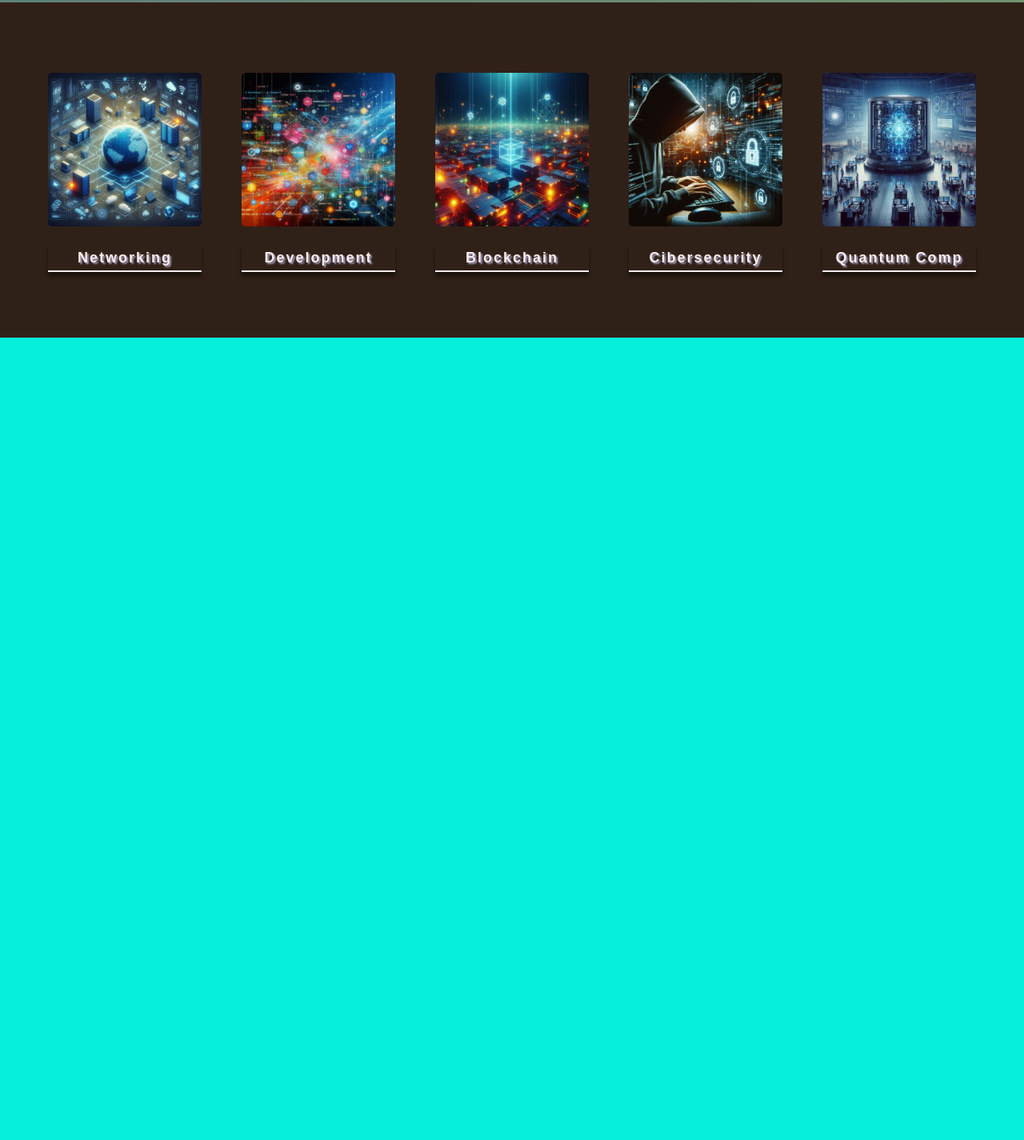
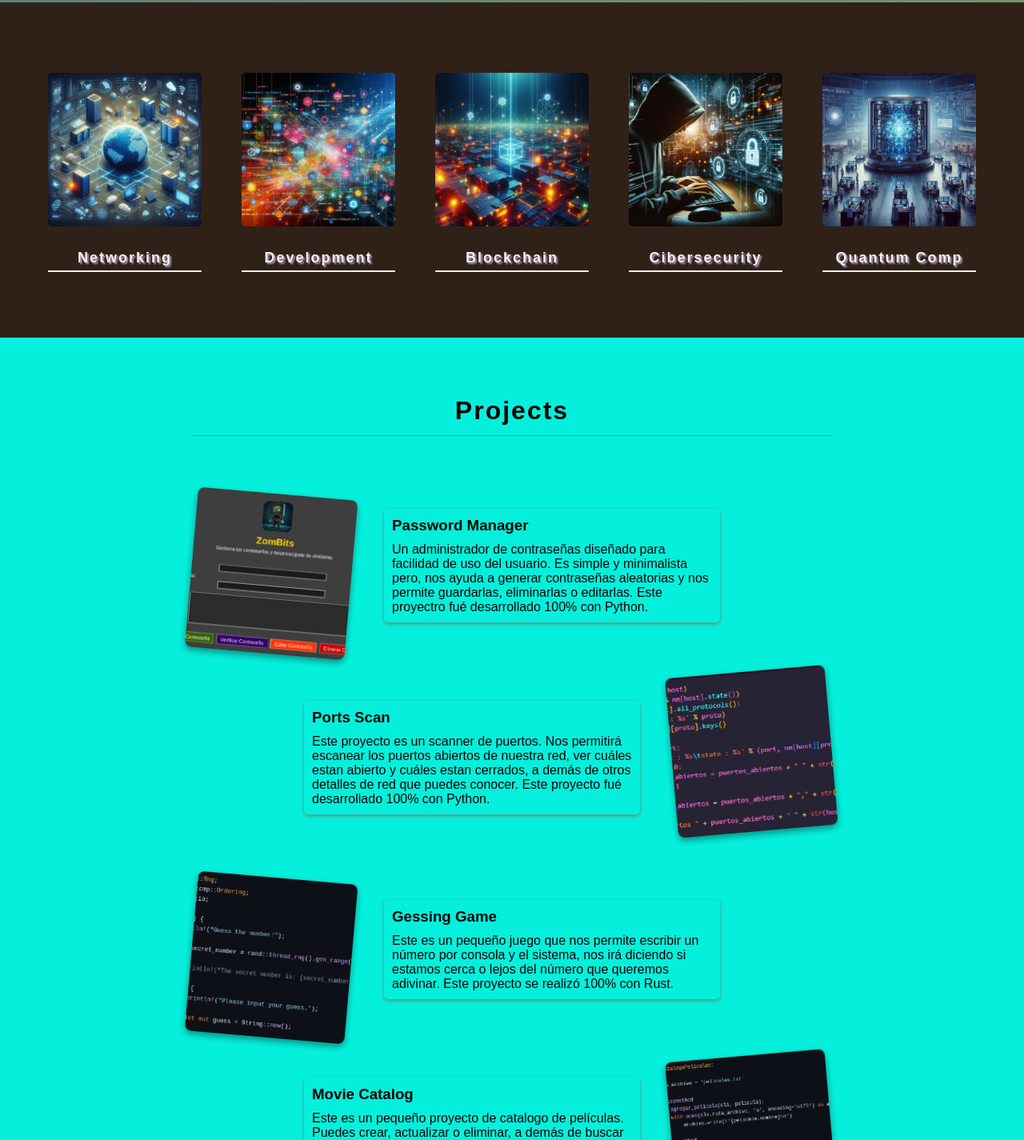
Before and after one commit to jc-zombits/portfolio, a plain HTML site: page index.html in a window 1280 px wide. Shown: the part 1375-2800 px from the top of the page at 80% size. Before the commit the page ends 1837 px from the top, so only its background shows below. Drawn offline with nearby package versions, Linux system fonts and the light colour scheme.

Commit message:
Se agregan tarjetas de proyectos con animaciones

```diff
--- a/index.html
+++ b/index.html
@@ -26,7 +26,7 @@
 
     <article class="article">
         <div id="particles-js"></div>
-        <h2>Temas de Interes</h2>
+        <h2>Topics of Interest</h2>
         <hr class="custom-hr">
         <ul class="temas-ul">
             <li><a href="#">Networking</a></li>
@@ -74,6 +74,53 @@
         </div>
     </section>
 
+    <!-- TARJETAS DE PROYECTOS -->
+    <div class="projects-section">
+        <h1>Projects</h1>
+        <!-- Fila 1: tarjeta a la izquierda y descripción a la derecha -->
+        <div class="project-row">
+            <div class="project-card-r">
+                <img src="./img/passwd-manager.png" alt="Password Manager">
+            </div>
+            <div class="project-description">
+                <h3>Password Manager</h3>
+                <p>Un administrador de contraseñas diseñado para facilidad de uso del usuario. Es simple y minimalista pero, nos ayuda a generar contraseñas aleatorias y nos permite guardarlas, eliminarlas o editarlas. Este proyectro fué desarrollado 100% con Python.</p>
+            </div>
+        </div>
+
+        <!-- Fila 2: descripción a la izquierda y tarjeta a la derecha -->
+        <div class="project-row reverse">
+            <div class="project-card-l">
+                <img src="./img/ports-scan.png" alt="Ports Scan">
+            </div>
+            <div class="project-description">
+                <h3>Ports Scan</h3>
+                <p>Este proyecto es un scanner de puertos. Nos permitirá escanear los puertos abiertos de nuestra red, ver cuáles estan abierto y cuáles estan cerrados, a demás de otros detalles de red que puedes conocer. Este proyecto fué desarrollado 100% con Python.</p>
+            </div>
+        </div>
+
+        <!-- Fila 3: tarjeta a la izquierda y descripción a la derecha -->
+        <div class="project-row">
+            <div class="project-card-r">
+                <img src="./img/guessing-game.png" alt="Gessing Game">
+            </div>
+            <div class="project-description">
+                <h3>Gessing Game</h3>
+                <p>Este es un pequeño juego que nos permite escribir un número por consola y el sistema, nos irá diciendo si estamos cerca o lejos del número que queremos adivinar. Este proyecto se realizó 100% con Rust.</p>
+            </div>
+        </div>
+
+        <!-- Fila 4: descripción a la izquierda y tarjeta a la derecha -->
+        <div class="project-row reverse">
+            <div class="project-card-l">
+                <img src="./img/movie-catalog.png" alt="Movie Catalog">
+            </div>
+            <div class="project-description">
+                <h3>Movie Catalog</h3>
+                <p>Este es un pequeño proyecto de catalogo de películas. Puedes crear, actualizar o eliminar, a demás de buscar o listar las películas disponibles. Es un proyecto de consola, aun no cuenta con una interfaz gráfica pero, pronto estará disponible. Este proyecto esta creado 100% con Python.</p>
+            </div>
+        </div>
+    </div>
 
 
 
--- a/style/styles.css
+++ b/style/styles.css
@@ -193,5 +193,118 @@ ul li a:hover {
     text-shadow: 2px 2px 2px rgb(169, 161, 192);
     border-bottom: 2px solid;
     padding-bottom: 5px;
-    box-shadow: 0 5px 5px rgba(0, 0, 0, 0.5);
+    /*box-shadow: 0 5px 5px rgba(0, 0, 0, 0.5);*/
 }
+
+/* TARJETAS DE PROYECTOS */
+.projects-section {
+    display: flex;
+    flex-direction: column;
+    gap: 40px; /* Espacio vertical entre filas */
+    max-width: 800px;
+    margin: 0 auto;
+    padding-bottom: 5rem;
+}
+
+.projects-section h1 {
+    text-align: center;
+    border-bottom: 1px solid rgba(0, 0, 0, 0.3);
+    padding: 12px;
+    letter-spacing: 2px;
+}
+
+.project-row {
+    display: flex;
+    align-items: center;
+    gap: 40px; /* Espacio horizontal entre tarjeta y descripción */
+}
+
+.project-card-r {
+    width: 200px;
+    height: 200px;
+    transform: rotate(5deg);
+}
+
+.project-card-r img {
+    width: 100%;
+    height: 100%;
+    object-fit: cover;
+    border-radius: 8px;
+    box-shadow: 0 4px 8px rgba(0, 0, 0, 0.4);
+    transition: transform 0.3s;
+}
+
+.project-card-l {
+    width: 200px;
+    height: 200px;
+    transform: rotate(-5deg);
+}
+
+.project-card-l img {
+    width: 100%;
+    height: 100%;
+    object-fit: cover;
+    border-radius: 8px;
+    box-shadow: 0 4px 8px rgba(0, 0, 0, 0.4);
+    transition: transform 0.3s;
+}
+
+.project-description {
+    max-width: 400px;
+    padding: 10px;
+    border-radius: 5px;
+    box-shadow: 0 2px 5px rgba(212, 6, 6, 0.4);
+}
+
+.project-description h3 {
+    margin: 0 0 10px;
+}
+
+.project-description p {
+    margin: 0;
+}
+
+/* Cambia el orden en filas pares */
+.reverse {
+    flex-direction: row-reverse;
+}
+
+/* Animación de flotación */
+@keyframes float-t {
+    0% {
+        transform: translateY(0);
+    }
+    50% {
+        transform: translateY(-10px); /* Sube ligeramente */
+    }
+    100% {
+        transform: translateY(0); /* Vuelve a la posición inicial */
+    }
+}
+
+@keyframes float-b {
+    0% {
+        transform: translateY(0);
+    }
+    50% {
+        transform: translateY(10px); /* Sube ligeramente */
+    }
+    100% {
+        transform: translateY(0); /* Vuelve a la posición inicial */
+    }
+}
+
+/* Aplicar animación a las imágenes */
+.project-card-l img {
+    animation: float-t 3s ease-in-out infinite; /* Animación constante */
+    transition: transform 0.5s;
+}
+
+.project-card-r img {
+    animation: float-b 2s ease-in-out infinite; /* Animación constante */
+    transition: transform 0.5s;
+}
+
+.project-card-r img:hover, .project-card-l img:hover {
+    transform: scale(1.1) translateY(-10px); /* Escala al pasar el mouse y sube un poco */
+}
```
Also changed, not shown: img/guessing-game.png (added), img/movie-catalog.png (added), img/passwd-manager.png (added), img/ports-scan.png (added).
